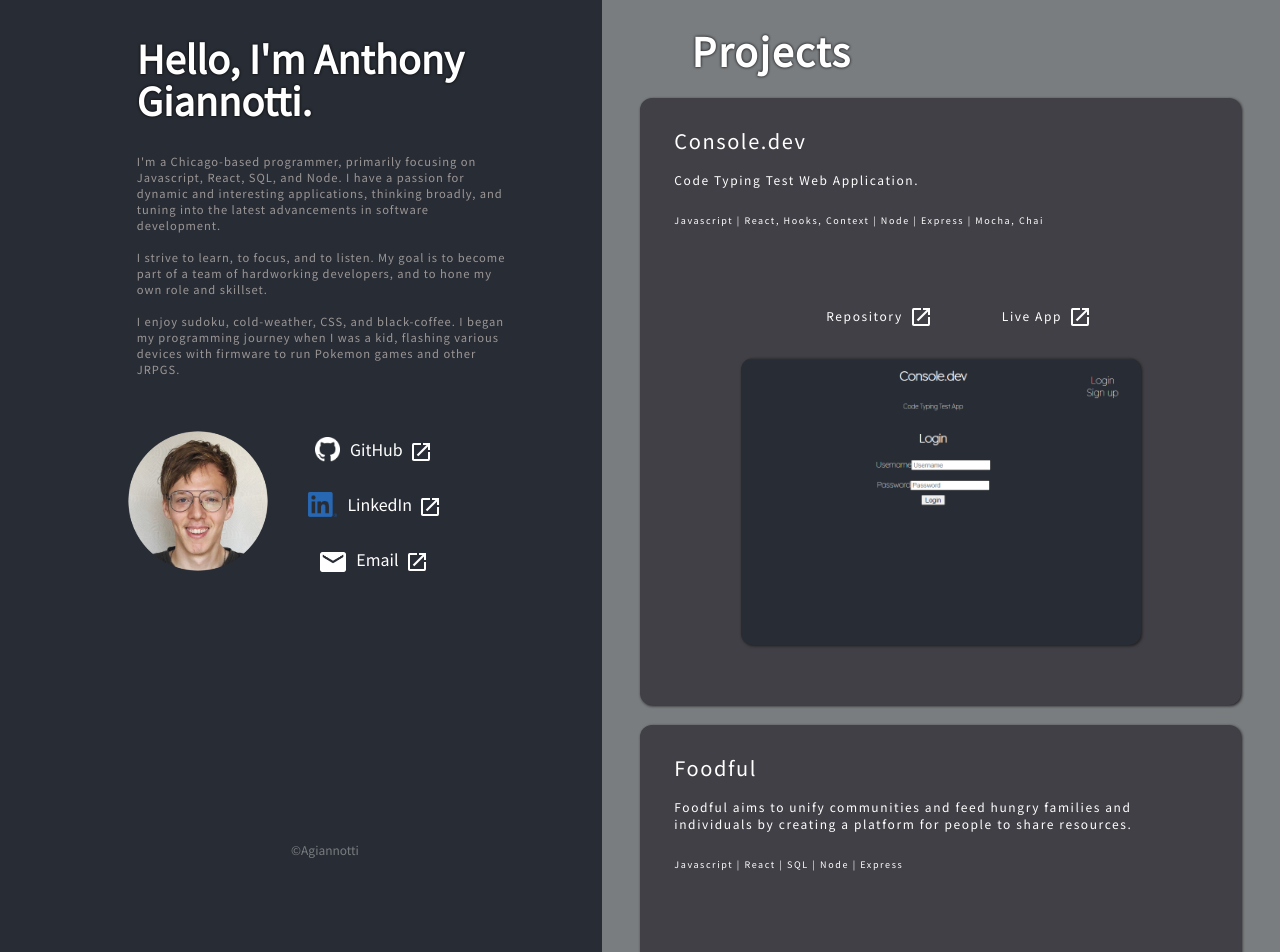
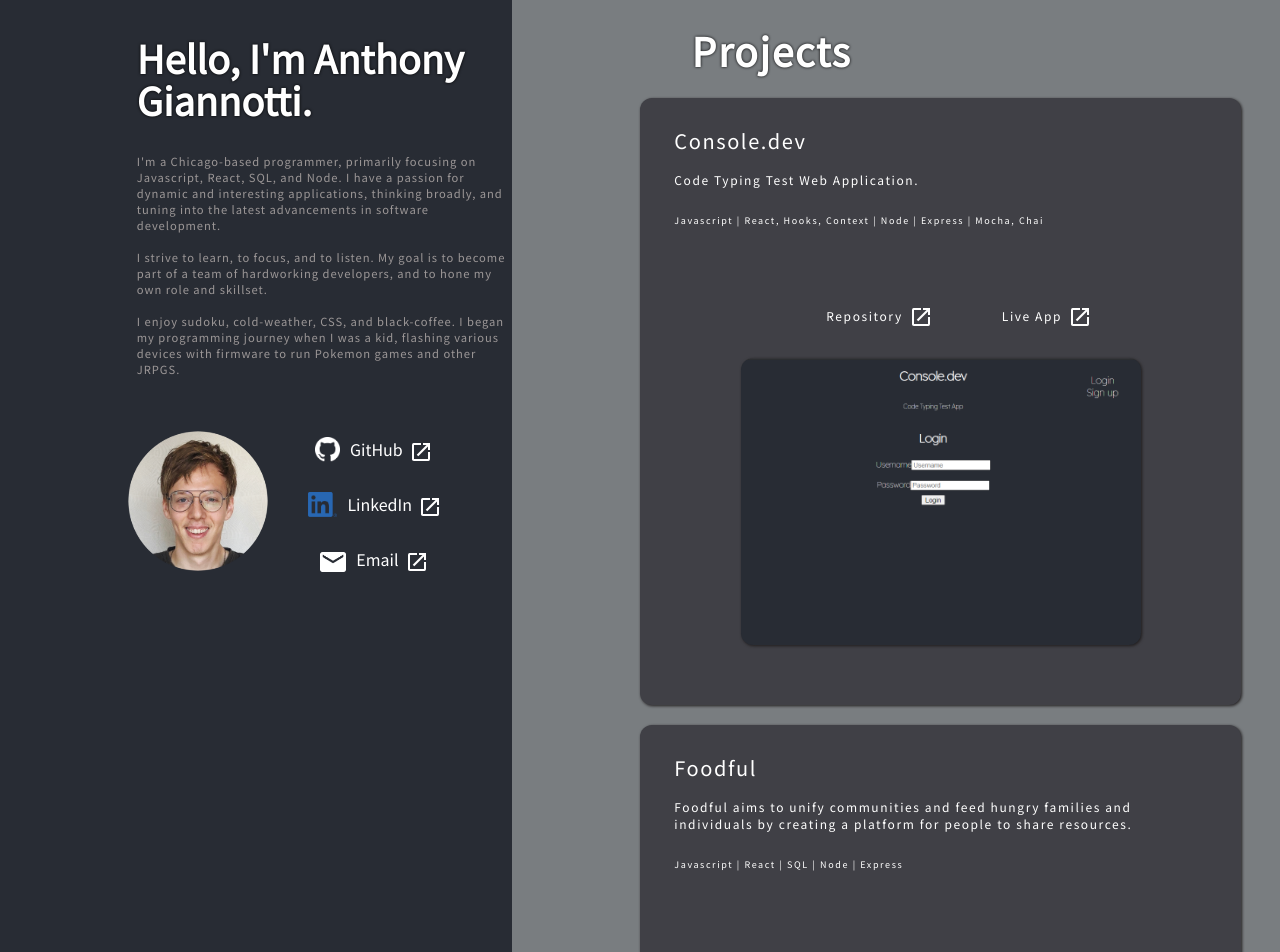
Before and after one commit to agiannotti/agiannotti-portfolio, a React (Create React App) app: page / in a window 1280 px wide. Shown: the top 952 px of the page. Built offline with nearby package versions, Linux system fonts and the light colour scheme.

Commit message:
media query

```diff
--- a/src/Components/Main/Main.css
+++ b/src/Components/Main/Main.css
@@ -1,12 +1,13 @@
 .main-footer {
   color: rgb(121, 125, 128);
   display: flex;
-  margin-top: 245px;
+  margin-top: 145px;
   justify-content: center;
   font-size: 12px;
+  display: none;
 }
 
-@media (max-width: 800px) {
+@media (max-width: 40px) {
   .main-footer {
     display: none;
   }
--- a/src/Components/Projects/Projects.css
+++ b/src/Components/Projects/Projects.css
@@ -87,6 +87,11 @@
   width: 3px;
   height: 8px;
   background-color: #aaa;
+}
+@media (min-width: 450px) {
+  .project-container {
+    padding-left: 90px;
+  }
 }
 
 @media (min-width: 800px) {
```
